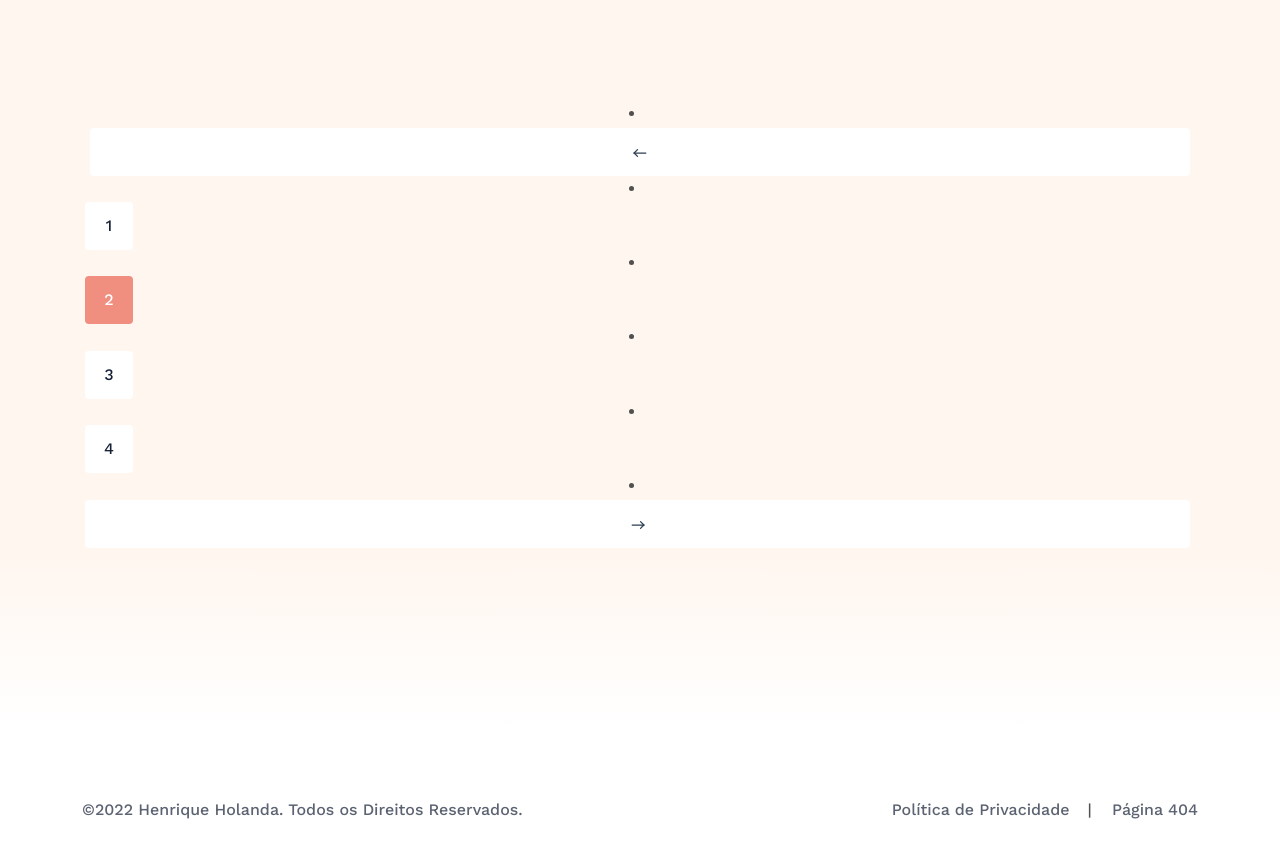
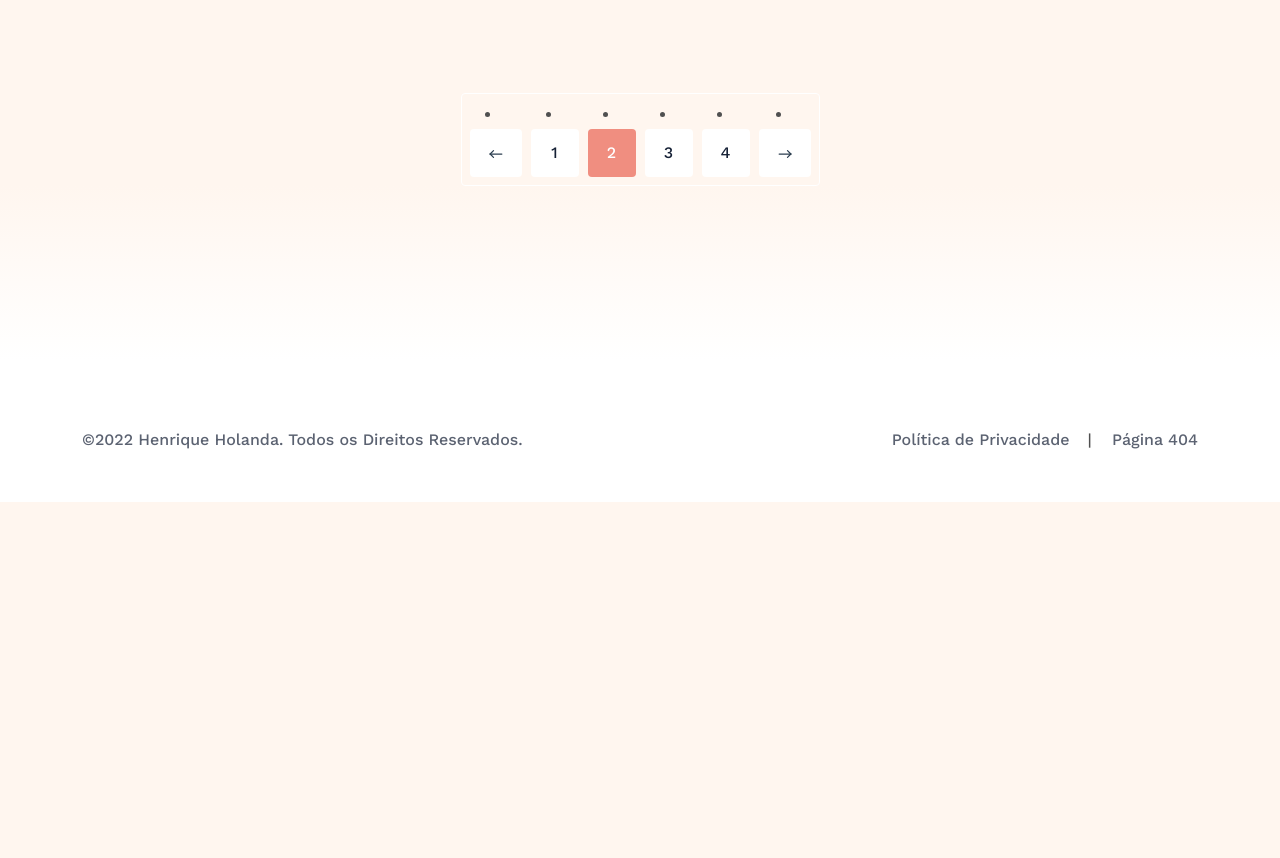
Before and after one commit to diegormirhan/modelosite, a plain HTML site: page blog/pagina=2.html in a window 1280 px wide. Shown: the part 2652-3510 px from the top of the page. After the commit the page ends 3154 px from the top, so only its background shows below. Drawn offline with nearby package versions, Linux system fonts and the light colour scheme; files whose address does not match are found by name; a web font is replaced by a local one.

Commit message:
Update 17/04

```diff
--- a/blog/pagina=2.html
+++ b/blog/pagina=2.html
@@ -299,7 +299,7 @@
     <div class="col-12">
       <!-- pagination -->
       <nav class="text-center mt-5">
-        <ul class="pagination justify-content-center">
+        <ul class="pagination justify-content-center border border-white rounded d-inline-flex">
           <li class="page-item"><a class="page-link rounded w-auto px-3" href="../blog.html" aria-label="Pagination Arrow"><svg xmlns="http://www.w3.org/2000/svg" class="icon icon-tabler icon-tabler-arrow-narrow-left" width="20" height="20" viewBox="0 0 24 24" stroke-width="1.5" stroke="#2c3e50" fill="none" stroke-linecap="round" stroke-linejoin="round">
             <path stroke="none" d="M0 0h24v24H0z" fill="none"/>
             <line x1="5" y1="12" x2="19" y2="12" />
```
Also changed, not shown: blog.html (+1 -1 lines), blog/pagina=3.html (+1 -1 lines), blog/pagina=4.html (+1 -1 lines).
